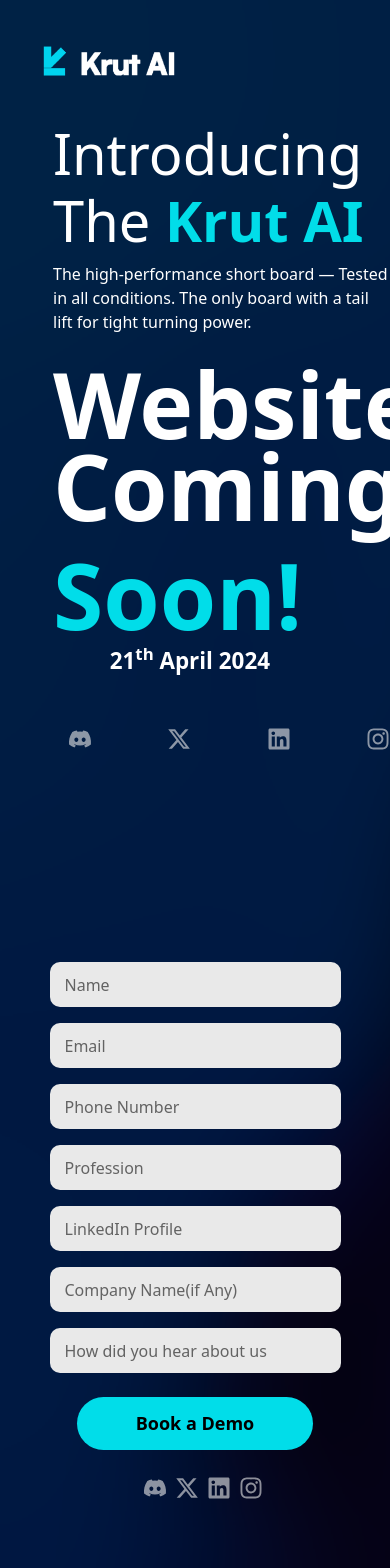
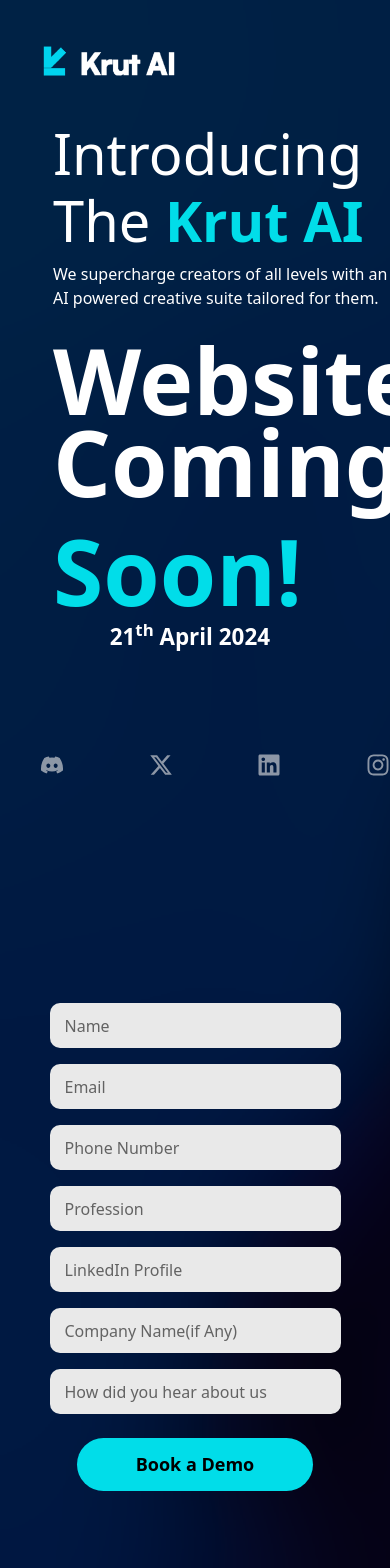
Before and after one commit to Imranalikm/Krut-AI, a React (Vite) app: page / in a window 390 px wide. Shown: the top 1568 px of the page. Built offline with nearby package versions, Linux system fonts and the light colour scheme; a web font is replaced by a local one.

Commit message:
social-media-icons alignment changes

```diff
--- a/src/components/Contact/Contact.css
+++ b/src/components/Contact/Contact.css
@@ -1,6 +1,8 @@
 .contact {
   background: url("../../assets/Images/contact_bg1.png");
   background-size: cover;
+  height: 100%;
+  width: 100%;
 }
 
 @media only screen and (max-width: 768px) {
@@ -53,8 +55,9 @@
 .social-media-icons{
   display: flex;
   justify-content: space-between;
-  padding-bottom: 20px;
-  margin-left: 15px;
+  margin-left: 40px;
+  padding-top: 50px;
+
 }
 
 .social-media-icons a{
--- a/src/components/Contact/Contact.jsx
+++ b/src/components/Contact/Contact.jsx
@@ -175,8 +175,7 @@
               </span>
             </h1>
             <p style={{ color: "white", fontWeight: "lighter" }}>
-              The high-performance short board — Tested in all conditions. The
-              only board with a tail lift for tight turning power.
+            We supercharge creators of all levels with an AI powered creative suite tailored for them.
             </p>
             <h2
               style={{
@@ -208,16 +207,18 @@
                 21<sup>th</sup> April 2024
               </p>
             </div>
-            <div className="social-media-icons d-flex col-lg-1 mt-5 gap-3 ">
-              <a href="">
+
+          </div>
+          <div className="social-media-icons d-flex col-lg-1 mt-5 gap-3  ">
+              <a href="https://discord.com/invite/BmaRqVPD">
                 {" "}
                 <FaDiscord className="icon" />{" "}
               </a>
-              <a href="">
+              <a href="https://x.com/krutAI_?t=jXEsIN-SWtldK_oak7WyZQ&s=09">
                 {" "}
                 <FaXTwitter className="icon" />{" "}
               </a>
-              <a href="">
+              <a href="https://www.linkedin.com/company/krut-ai/">
                 {" "}
                 <FaLinkedin className="icon" />{" "}
               </a>
@@ -226,7 +227,6 @@
                 <FaInstagram className="icon" />{" "}
               </a>
             </div>
-          </div>
         </div>
         <div className="col-lg-5 col-sm-12" style={{ marginTop: "40px" }}>
           <div className="d-flex flex-column justify-content-center align-items-center vh-100">
@@ -336,24 +336,13 @@
                 </div>
               </form>
             </div>
-            <div className="social-media-icons d-flex d-lg-none justify-content-center mt-4 gap-2">
-      <a href="">
-        <FaDiscord className="icon" />
-      </a>
-      <a href="">
-        <FaXTwitter className="icon" />
-      </a>
-      <a href="">
-        <FaLinkedin className="icon" />
-      </a>
-      <a href="">
-        <FaInstagram className="icon" />
-      </a>
+
     </div>
           </div>
+
         </div>
       </div>
-    </div>
+
   );
 };
 
```
